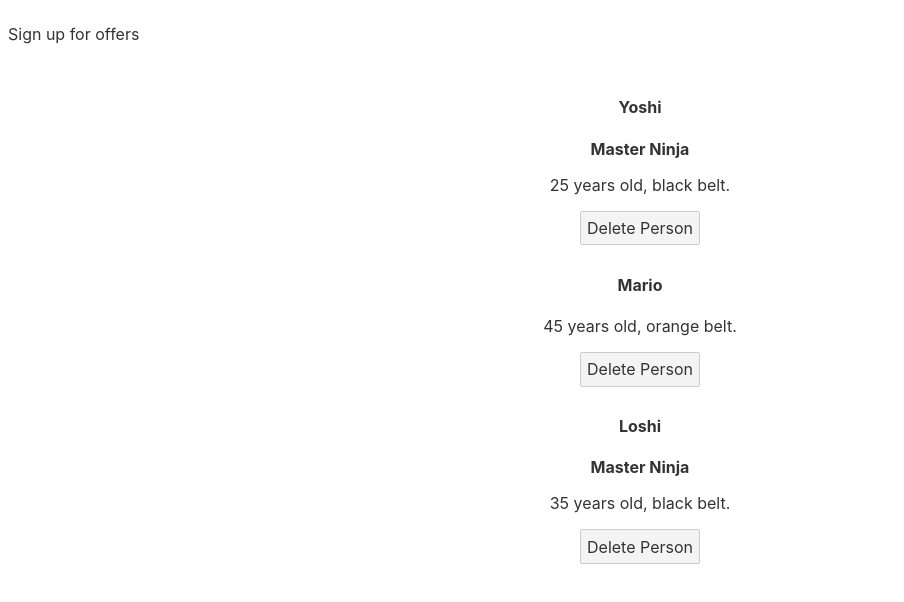
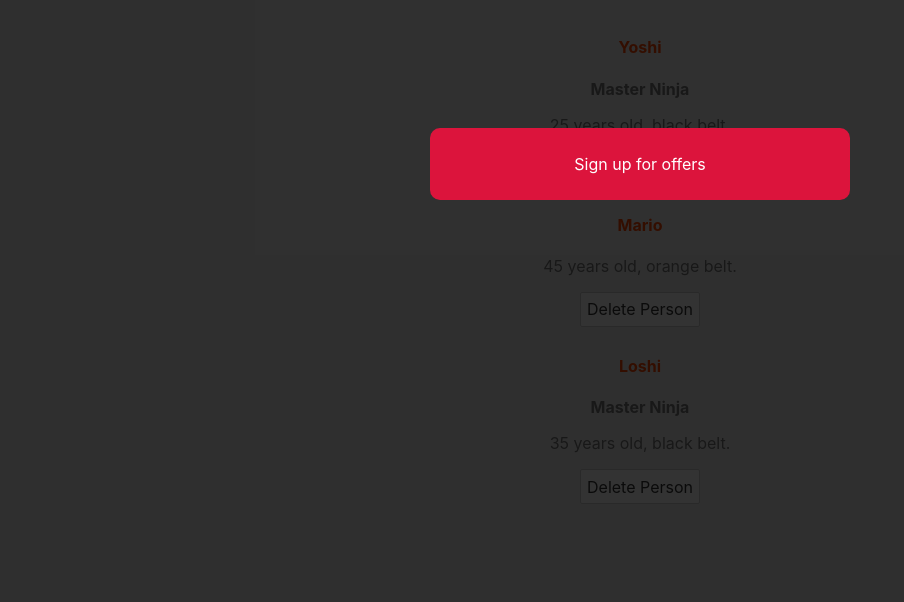
Before and after one commit to christhomo94/learningSvelte, a Svelte app: page / in a window 1280 px wide. Shown: the top 602 px of the page, without its empty margins (0-904 px from the left). Built offline with nearby package versions, Linux system fonts and the light colour scheme.

Commit message:
Changed all CSS styling and added other bits in ready for Props

```diff
--- a/public/global.css
+++ b/public/global.css
@@ -61,3 +61,21 @@
 button:focus {
 	border-color: #666;
 }
+
+/* Extra styles from me */
+body {
+	color: #777;
+	background: #eee;
+	padding: 0;
+	margin: 0;
+	box-sizing: border-box;
+}
+
+h4 {
+	color: orangered;
+}
+
+button {
+	background: white;
+
+}
--- a/public/index.html
+++ b/public/index.html
@@ -4,7 +4,7 @@
 	<meta charset='utf-8'>
 	<meta name='viewport' content='width=device-width,initial-scale=1'>
 
-	<title>Svelte app</title>
+	<title>Chris's Svelte </title>
 
 	<link rel='icon' type='image/png' href='/favicon.png'>
 	<link rel='stylesheet' href='/global.css'>
--- a/src/Modal.svelte
+++ b/src/Modal.svelte
@@ -1,18 +1,36 @@
 <script>
     let showModal = true;
+    let isPromo = true;
 </script>
 
 {#if showModal}
-    <div class="backdrop">
+    <div class="backdrop" class:promo={isPromo}>
         <div class="modal">
             <p>Sign up for offers</p>
         </div>
     </div>
 {/if}
 
+<style>
+    .backdrop {
+        height: 100%;
+        width: 100%;
+        position: fixed;
+        background: rgba(0,0,0,0.8);
+    }
 
+    .modal {
+        padding: 10px;
+        border-radius: 10px;
+        max-width: 400px;
+        margin: 10% auto;
+        text-align: center;
+        background: white;
+    }
 
-
-<style>
+    .promo .modal {
+        background: crimson;
+        color: white;
+    }
 
 </style>
```
